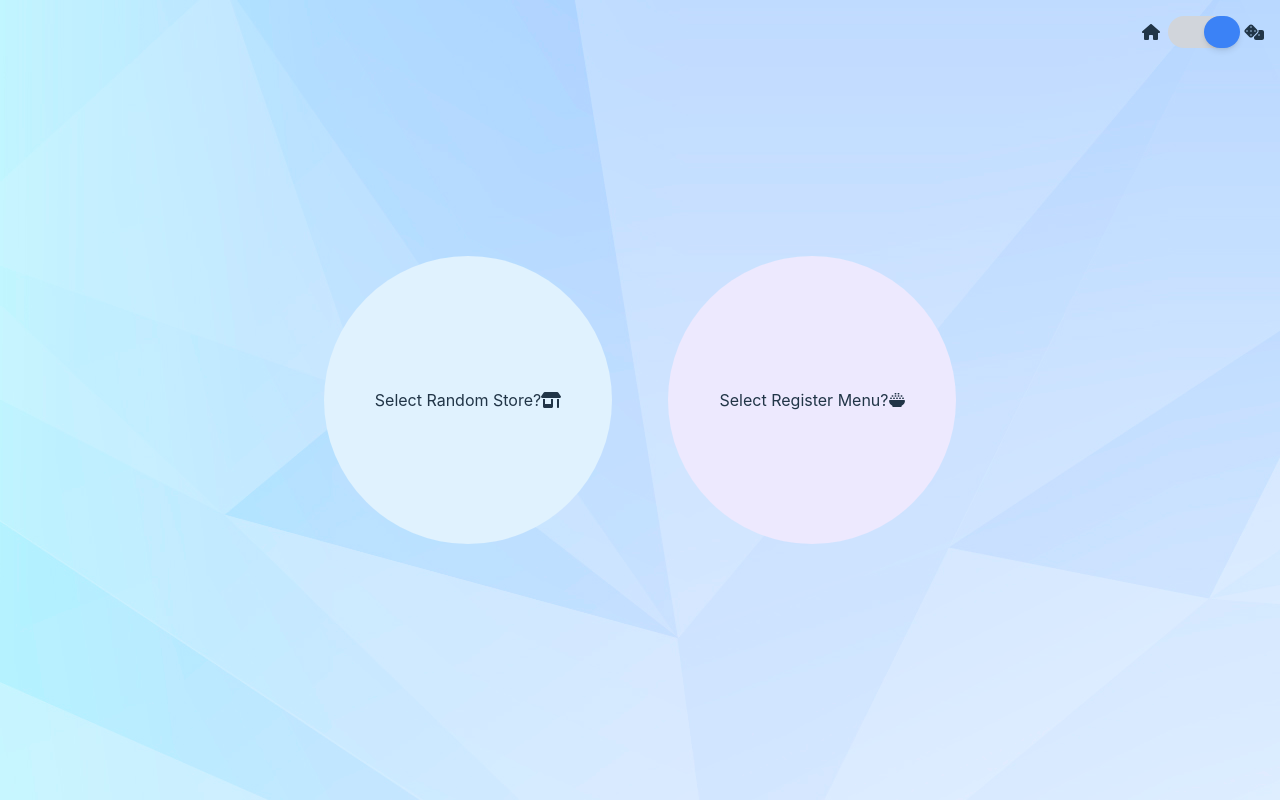
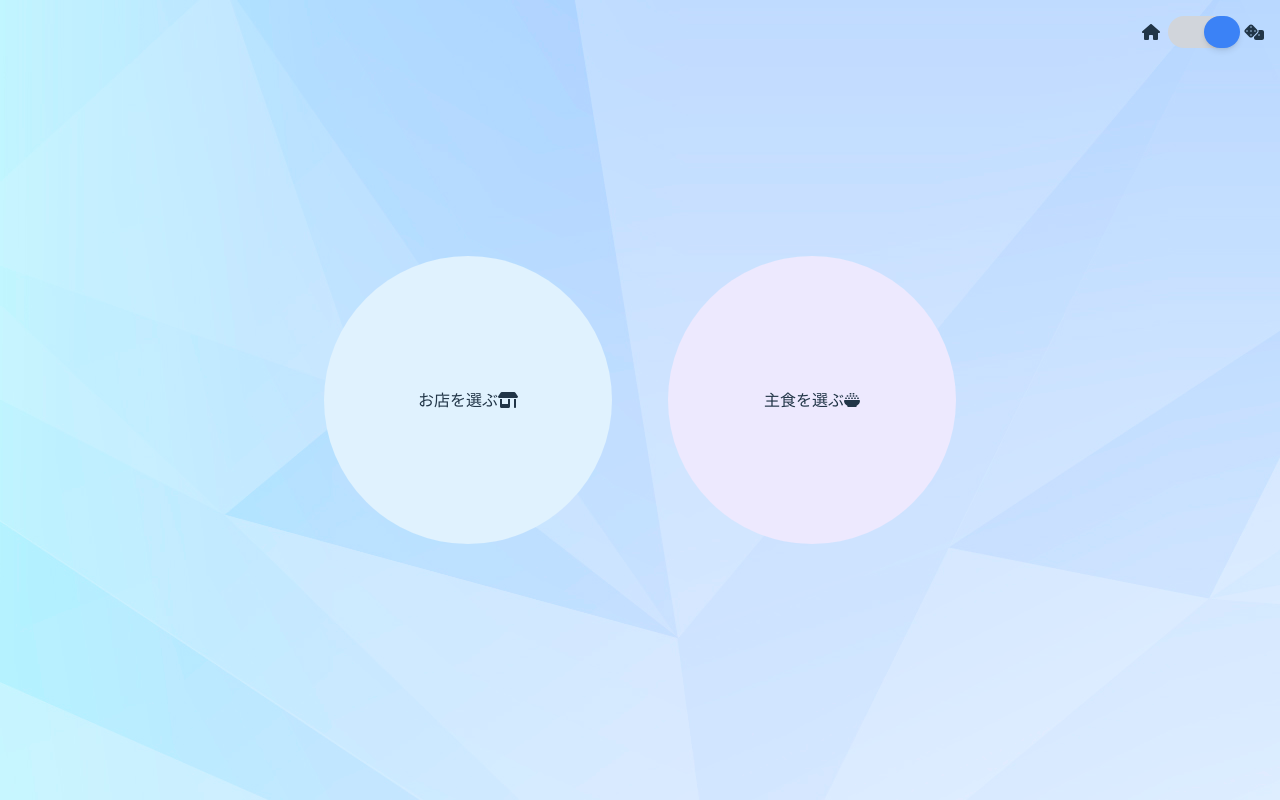
Before and after one commit to k-noguchi01/lesson-vue-app, a Vue app in the folder lesson-vue-project/: page / in a window 1280 px wide. Both pictures are taken after a click on the label 1203 px from the left and 32 px from the top of the page. Built offline with nearby package versions, Linux system fonts and the light colour scheme.

Commit message:
日本語に変換する

```diff
--- a/lesson-vue-project/src/components/HotpepperSelect.vue
+++ b/lesson-vue-project/src/components/HotpepperSelect.vue
@@ -4,7 +4,7 @@
       <label
         for="countries"
         class="block mb-2 text-sm font-medium text-gray-900 dark:text-white"
-        ><font-awesome-icon :icon="['fas', 'map']" class="mr-2" />Select an large area</label
+        ><font-awesome-icon :icon="['fas', 'map']" class="mr-2" />都道府県選択</label
       >
       <select
         id="countries"
--- a/lesson-vue-project/src/components/InputMenu.vue
+++ b/lesson-vue-project/src/components/InputMenu.vue
@@ -1,6 +1,5 @@
 <template>
   <div class="inner-content">
-    <h1 class="text-3xl py-3 mt-4">Register a Menu</h1>
     <div class="flex justify-conter w-auto">
       <div class="justify-items-center">
         <form class="bg-white shadow-md rounded px-8 pt-6 pb-8 mb-4">
@@ -9,7 +8,7 @@
               class="block text-gray-700 text-sm font-bold mb-2"
               for="username"
             >
-              what's the stape food?
+              主食登録
             </label>
             <input
               class="shadow appearance-none border rounded w-full py-2 px-3 text-gray-700 leading-tight focus:outline-none focus:shadow-outline"
--- a/lesson-vue-project/src/components/ShowRandomMenu.vue
+++ b/lesson-vue-project/src/components/ShowRandomMenu.vue
@@ -3,12 +3,12 @@
     <div v-if="showFlag === 0" class="flex justify-between">
         <!-- カード1の内容 -->
         <div @click="changeShowFlag(SHOW_RANDOM_STORE)" class="flex mr-7 justify-center bg-sky-100 cursor-pointer hover:shadow-md items-center p-4 h-72 w-72 rounded-full">
-        <p class="text-center">Select Random Store?</p>
+        <p class="text-center">お店を選ぶ</p>
         <font-awesome-icon :icon="['fas', 'shop']" />
       </div>
         <!-- カード2の内容 -->
         <div @click="changeShowFlag(SHOW_REGIST_MENU)" class="flex hover:shadow-md ml-7 cursor-pointer  rounded-full bg-violet-100 justify-center items-center p-4 h-72 w-72">
-          <p class="text-center">Select Register Menu?</p>
+          <p class="text-center">主食を選ぶ</p>
           <br>
           <font-awesome-icon :icon="['fas', 'bowl-rice']" />
         </div>
```
